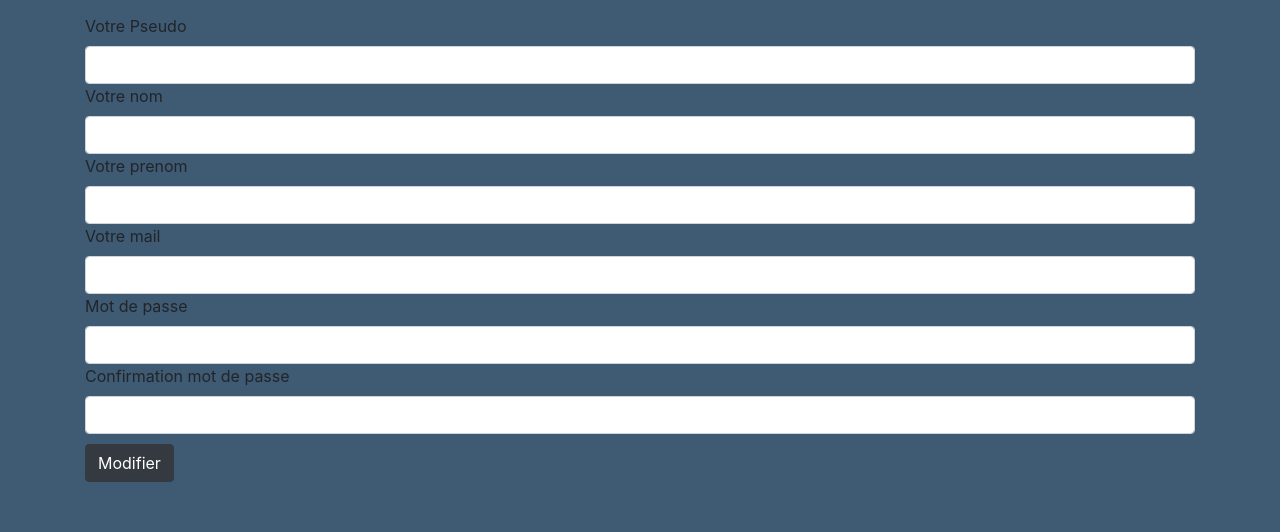
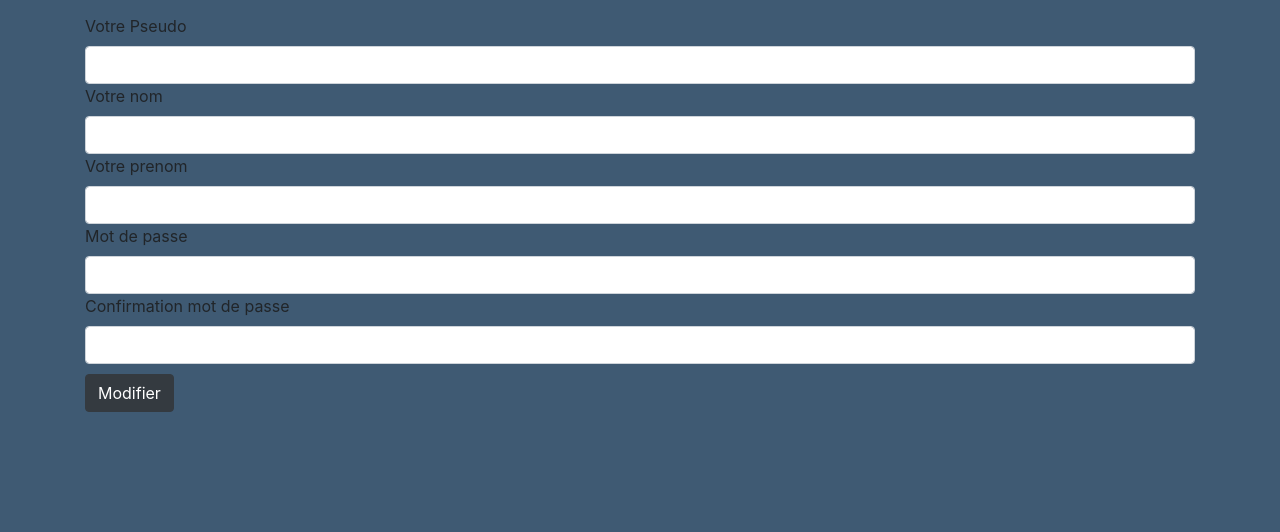
Before and after one commit to ThomasDrd/ProjectWeb2019, a CodeIgniter app: the page made by application/views/users.php in a window 1280 px wide. Shown: the part 56-588 px from the top of the page. Run offline with CodeIgniter, Linux system fonts and the light colour scheme; data that the repository does not hold is empty.

Commit message:
resolve bug update

```diff
--- a/application/controllers/Users.php
+++ b/application/controllers/Users.php
@@ -81,9 +81,8 @@ class Users extends CI_Controller {
 		$this->form_validation->set_rules('pseudo', 'Pseudo', 'required');
 		$this->form_validation->set_rules('nom', 'Nom', 'required');
 		$this->form_validation->set_rules('prenom', 'Prenom', 'required');
-		$this->form_validation->set_rules('mail', 'mail', 'required|valid_email|is_unique[users.mail]');
 		$this->form_validation->set_rules('pwd', 'Pwd', 'required');
-		$this->form_validation->set_rules('pwdconf', 'pwd conf', 'required|matches[pwd]');
+		$this->form_validation->set_rules('pwdc', 'pwd conf', 'required|matches[pwd]');
 
 		if ($this->form_validation->run() == FALSE)
 		{
@@ -94,10 +93,9 @@ class Users extends CI_Controller {
 			$pseudo = $_POST['pseudo'];
 			$nom = $_POST['nom'];
 			$prenom = $_POST['prenom'];
-			$mail = $_POST['mail'];
 			$pwd = password_hash($_POST['pwd'], PASSWORD_DEFAULT);
 
-			$this->User_Model->update($pseudo, $nom, $prenom, $mail, $pwd, $id);
+			$this->User_Model->update($pseudo, $nom, $prenom, $pwd, $id);
 			session_write_close();
 			session_start();
 			$_SESSION['user'] = $_POST['pseudo'];
--- a/application/models/User_Model.php
+++ b/application/models/User_Model.php
@@ -24,9 +24,9 @@ class User_Model extends CI_Model
 		return 	$this->db->query('SELECT u.user_id, u.nom, u.prenom, u.mail, u.password, u.pseudo, u.role_id, r.role FROM users u JOIN roles r WHERE u.role_id LIKE r.role_id AND u.user_id = '. $user)->result();
 	}
 
-	public function update($pseu, $nom, $prenom, $mail, $pwd, $user)
+	public function update($pseu, $nom, $prenom, $pwd, $user)
 	{
-		$this->db->query('UPDATE users SET  mail =  "'.$mail.'", pseudo = "'.$pseu.'", nom ="'.$nom.'", prenom = "'.$prenom.'", password = "'.$pwd.'"
+		$this->db->query('UPDATE users SET   pseudo = "'.$pseu.'", nom ="'.$nom.'", prenom = "'.$prenom.'", password = "'.$pwd.'"
 		WHERE user_id ='.$user);
 	}
 
--- a/application/views/users.php
+++ b/application/views/users.php
@@ -34,15 +34,6 @@ echo '<div class="form-group">';
 	echo form_label('Votre prenom', 'prenom');
 	echo form_input($input);
 
-	$input = array(
-	'name' => 'mail',
-	'id' => 'mail',
-	'class' => 'form-control',
-	'type' => 'mail',
-	'value' => $user[0]->mail
-		);
-	echo form_label('Votre mail', 'pwd');
-	echo form_input($input);
 
 	$input = array(
 		'name' => 'pwd',
@@ -55,13 +46,13 @@ echo '<div class="form-group">';
 
 
 	$input = array(
-		'name' => 'pwdconf',
-		'id' => 'pwdconf',
+		'name' => 'pwdc',
+		'id' => 'pwdc',
 		'class' => 'form-control',
 		'type' => 'password'
 	);
 
-	echo form_label('Confirmation mot de passe', 'pwdconf');
+	echo form_label('Confirmation mot de passe', 'pwdc');
 	echo form_input($input);
 
 	echo form_submit('submit', 'Modifier', array('class' => 'btn btn-dark btn-connect'));
```
